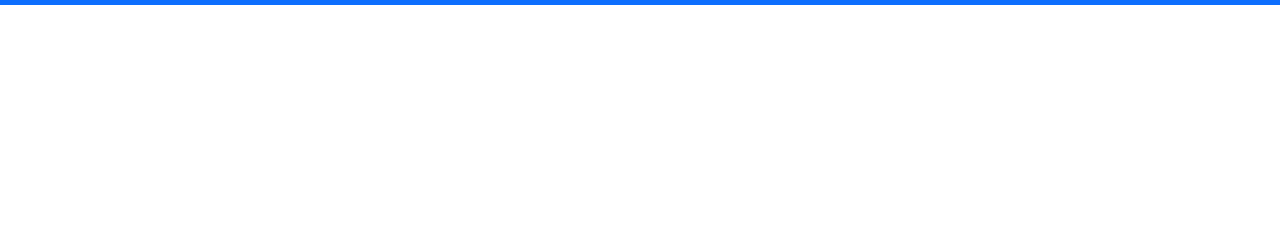
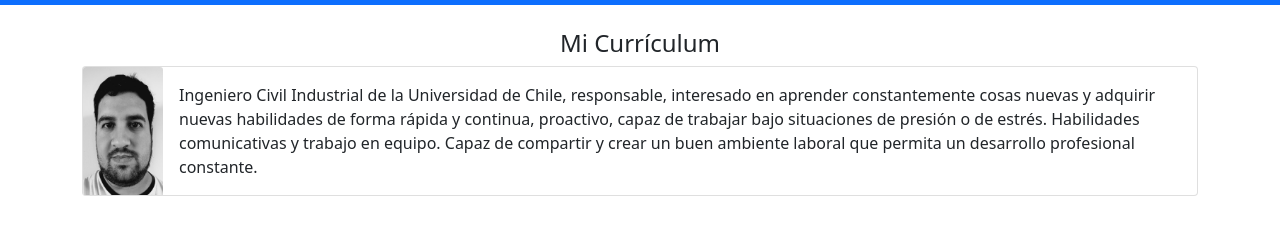
Before and after one commit to pramirezd/pramirezd.github.io, a plain HTML site: page index.html in a window 1280 px wide. Shown: the part 51-286 px from the top of the page. Drawn offline with nearby package versions, Linux system fonts and the light colour scheme.

Commit message:
2 - Encabezado CV

```diff
--- a/index.html
+++ b/index.html
@@ -1,6 +1,7 @@
 <!DOCTYPE html>
 <html lang="es-CL">
     <head>
+
         <meta charset="UTF-8">
         <meta name="viewport" content="width=device-width, initial-scale=1.0">
 
@@ -45,6 +46,20 @@
             </nav>
         </header>
 
+        <main>
+            <h4 class="text-center">Mi Currículum</h4>
+            <section>
+                <div class="container">
+                    <div class="card d-flex flex-row">
+                        <img src="assets/img/foto-cv.jpg" class="card-img-top" alt="foto-pablo-ramirez" style="width: 5rem;">
+                        <div class="card-body" style="width: 20rem;">
+                          <p class="card-text text-justify">Ingeniero Civil Industrial de la Universidad de Chile, responsable, interesado en aprender constantemente cosas nuevas y adquirir nuevas habilidades de forma rápida y continua, proactivo, capaz de trabajar bajo situaciones de presión o de estrés. Habilidades comunicativas y trabajo en equipo. Capaz de compartir y crear un buen ambiente laboral que permita un desarrollo profesional constante.</p>
+                        </div>
+                      </div>
+                </div>
+            </section>
+        </main>
+
     </body>
 
 </html>
```
Also changed, not shown: assets/img/foto-cv.jpg (added).
